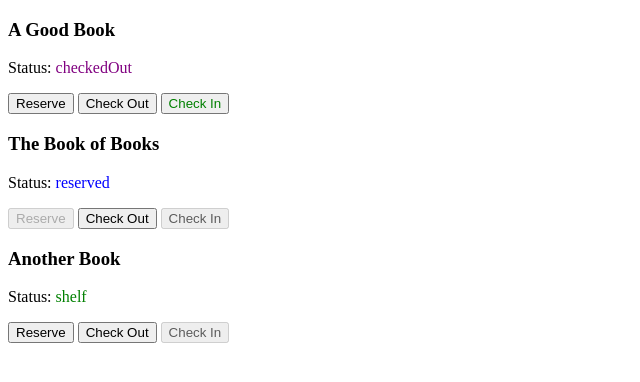
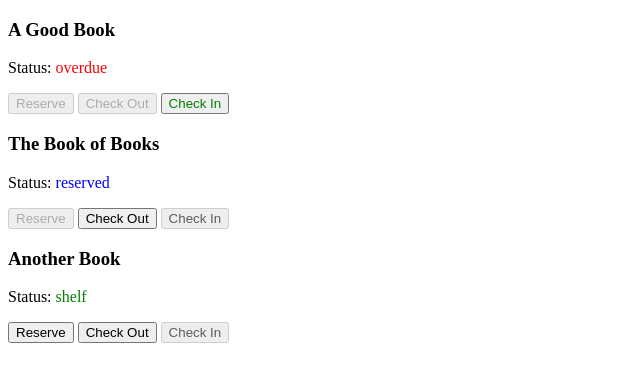
Before and after one commit to ShabbeerPetersen/SHAPET197_FTC2306_GroupA_ShabbeerPetersen_IWA, a plain HTML site: page SHAPET197_FTC2306_GroupA_ShabbeerPetersen_IWA12/challenge_1/index.html in a window 1280 px wide. Shown: the whole page, without its empty margins (0-640 px from the left). Drawn offline with Linux system fonts and the light colour scheme.

Commit message:
fixed testing mistake

```diff
--- a/SHAPET197_FTC2306_GroupA_ShabbeerPetersen_IWA12/challenge_1/index.html
+++ b/SHAPET197_FTC2306_GroupA_ShabbeerPetersen_IWA12/challenge_1/index.html
@@ -12,9 +12,7 @@
   <body>
     <div id="book1">
       <h3>A Good Book</h3>
-      <p>
-        Status: <span class="status" style="color: purple">checkedOut</span>
-      </p>
+      <p>Status: <span class="status" style="color: purple">overdue</span></p>
       <button class="reserve">Reserve</button>
       <button class="checkout">Check Out</button>
       <button class="checkin" style="color: green">Check In</button>
```
Also changed, not shown: SHAPET197_FTC2306_GroupA_ShabbeerPetersen_IWA12/challenge_1/script.js (+0 -10 lines).
